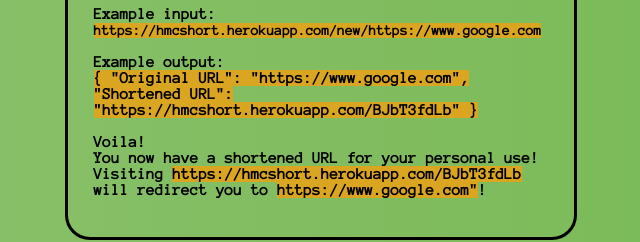
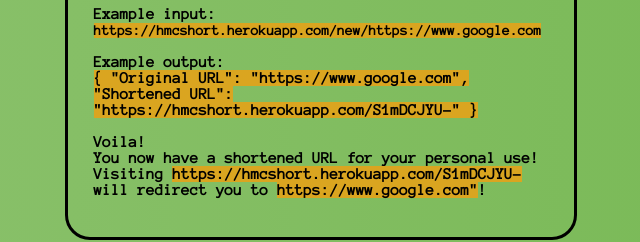
Before and after one commit to HanifCarroll/fcc-url-shortener, a website: page public/index.html in a window 1280 px wide. Shown: the part 213-455 px from the top of the page, 319-959 px from the left. Drawn offline with Linux system fonts and the light colour scheme.

Commit message:
Updated example on index

```diff
--- a/public/index.html
+++ b/public/index.html
@@ -26,14 +26,14 @@
 		<span class="ex">
 			{
 "Original URL": "https://www.google.com",<br>
-"Shortened URL": "https://hmcshort.herokuapp.com/BJbT3fdLb"
+"Shortened URL": "https://hmcshort.herokuapp.com/S1mDCJYU-"
 }</span>
 		<br>
 		<br>
 
 		<h4>Voila!</h4>
 		<p>You now have a shortened URL for your personal use!
-			Visiting <span class="ex">https://hmcshort.herokuapp.com/BJbT3fdLb</span>
+			Visiting <span class="ex">https://hmcshort.herokuapp.com/S1mDCJYU-</span>
 			will redirect you to <span class="ex">https://www.google.com"</span>!</p>
 	</div>
 </body>
```
